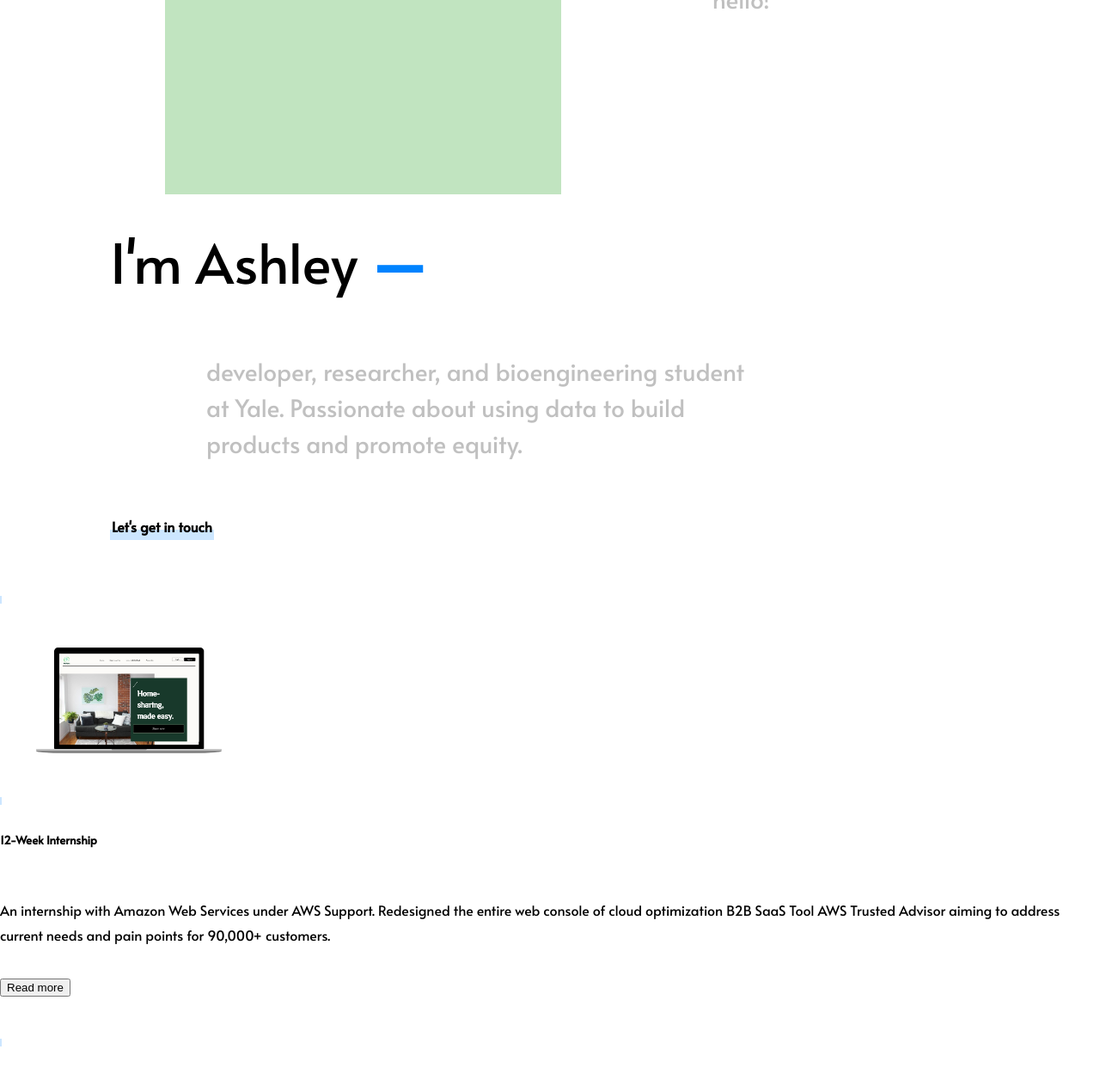
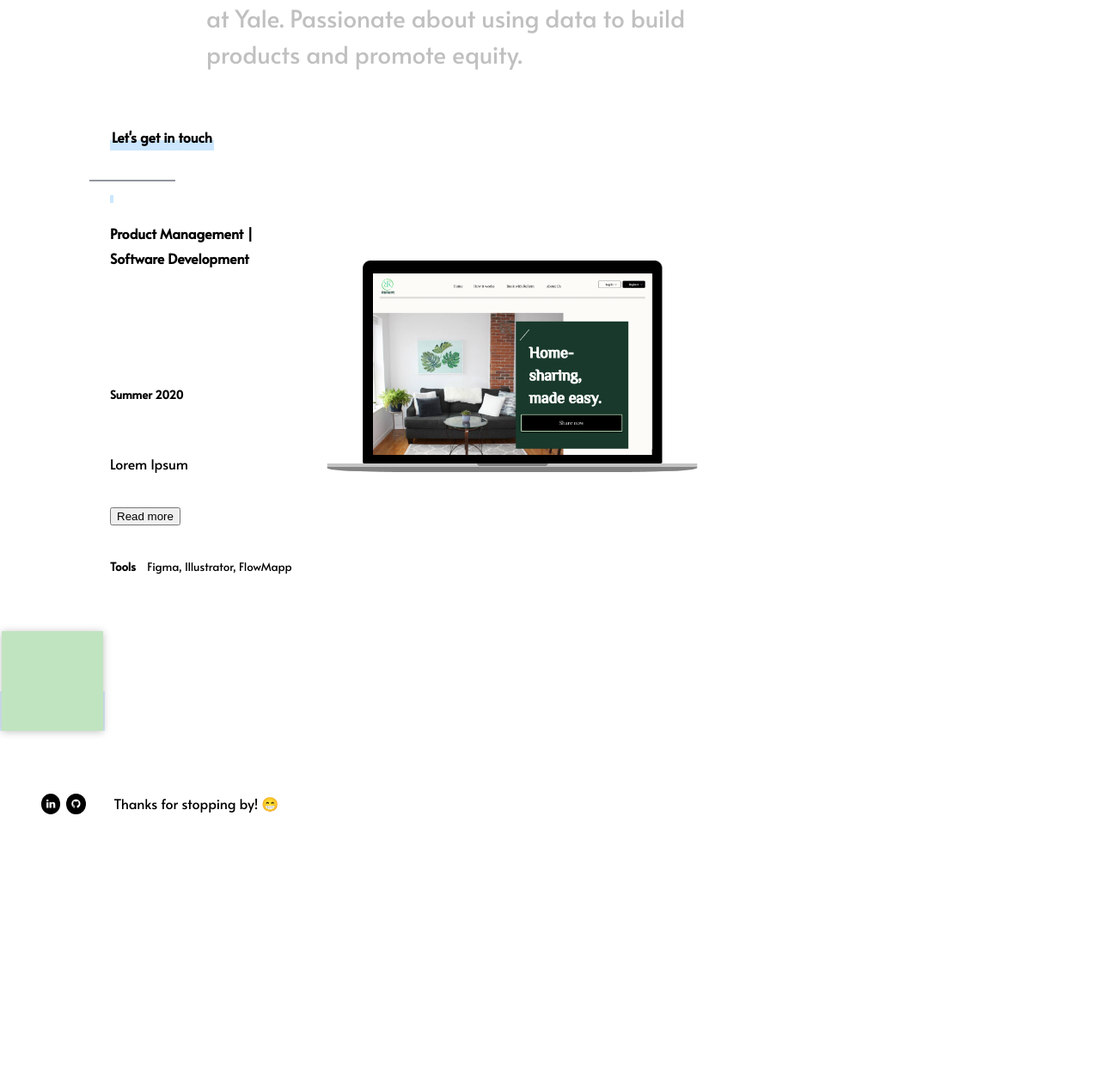
Before and after one commit to ashleyyqin/ashleyyqin.github.io, a Jekyll site: the page built from index.html, in a window 1280 px wide and 1400 px high, scrolled down 513 px. Shown: the top 1256 px of the window at 86% size. Built offline with Jekyll 4.4.1, drawn with Linux system fonts in a browser that asks for light colours; after the commit the page ends 1526 px from its top, so only the background shows below that.

Commit message:
Update index.html

```diff
--- a/index.html
+++ b/index.html
@@ -4,7 +4,7 @@ title: Home
 ---
 <div class="wide" style="display: flex;align-items: center;flex-flow: wrap; justify-content:left;">
     <span class="home-top"></span>
-    <img id="bio-prof-pic" src="/media/profile.jpg">
+<!--    <img id="bio-prof-pic" src="/media/profile.jpg">-->
     <span class="home-subtitle">hello!</span>
     <span class="home-title2">I'm Ashley
         <span class="blue" style="font-weight: bold">
@@ -16,8 +16,8 @@ title: Home
     <span class="home-bottom"></span>
 </div>
 
-<div id="portfolio" class="mx-auto mb-0 clearfix header-text" style="max-width: 80em;">
-    <!--AWS -->
+<!--<div id="portfolio" class="mx-auto mb-0 clearfix header-text" style="max-width: 80em;">
+    &lt;!&ndash;AWS &ndash;&gt;
     <div class="card grid">
         <div class="one mt-3 mb-3">
             <p style="margin-right: 5em;">
@@ -39,10 +39,10 @@ title: Home
         </div>
         <br>
     </div>
-</div>
+</div>-->
 
 <!--ReRent -->
-    <!--<div id="projects" class="wide sep">
+<div id="projects" class="wide sep">
     <a href="/rerent"><img src="/media/rerent_mockup.png" alt="rerent" align="right" style="max-width:600px;"></a>
     <p style="margin-top: 1em;">
         <strong>Product Management | Software Development</strong>
@@ -66,4 +66,4 @@ title: Home
                                style="filter: drop-shadow(0px 1px 5px silver);"></a>
     </div>
     <br>
-    </div>-->
+</div>
```
Lines whose indentation alone changed are shown as unchanged.
